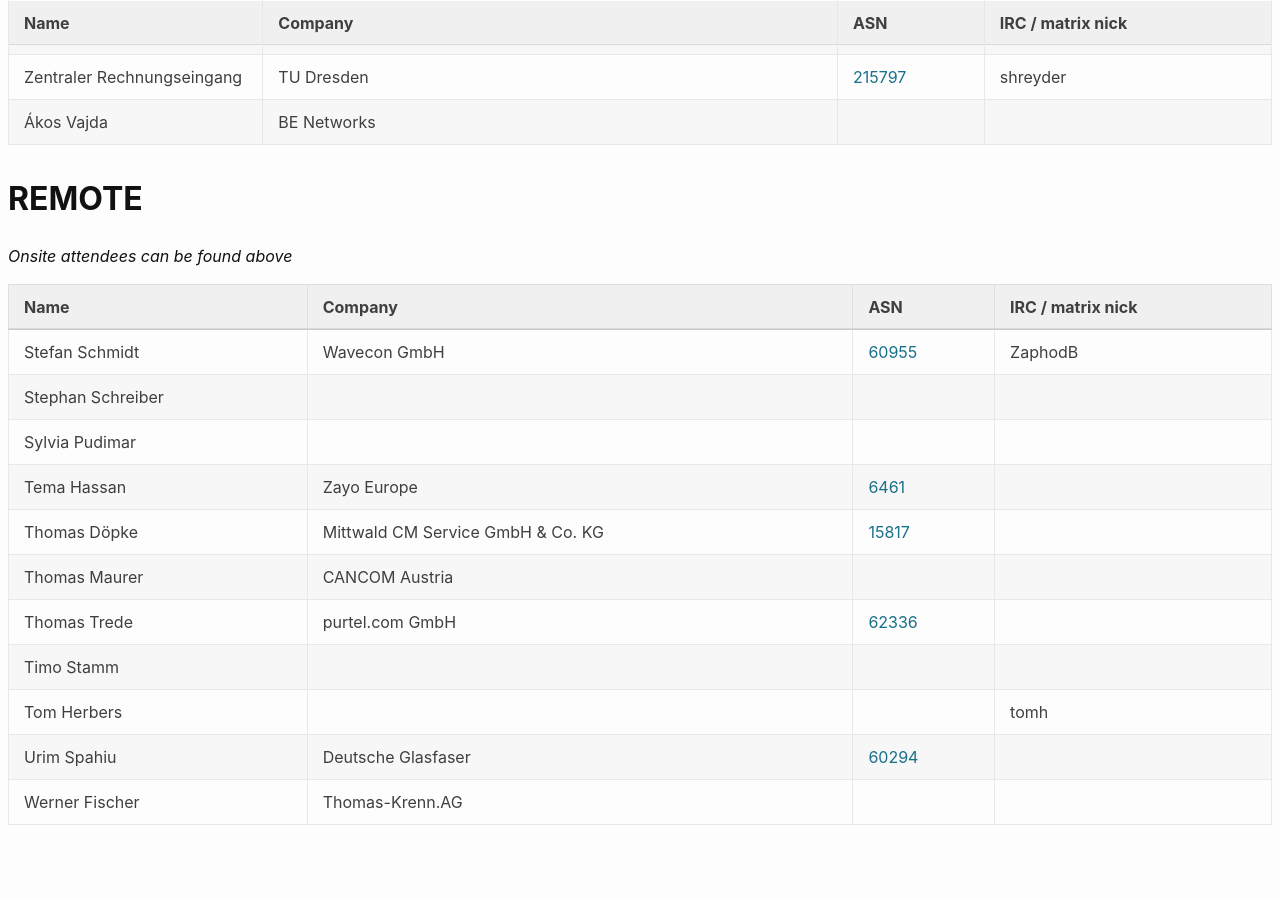
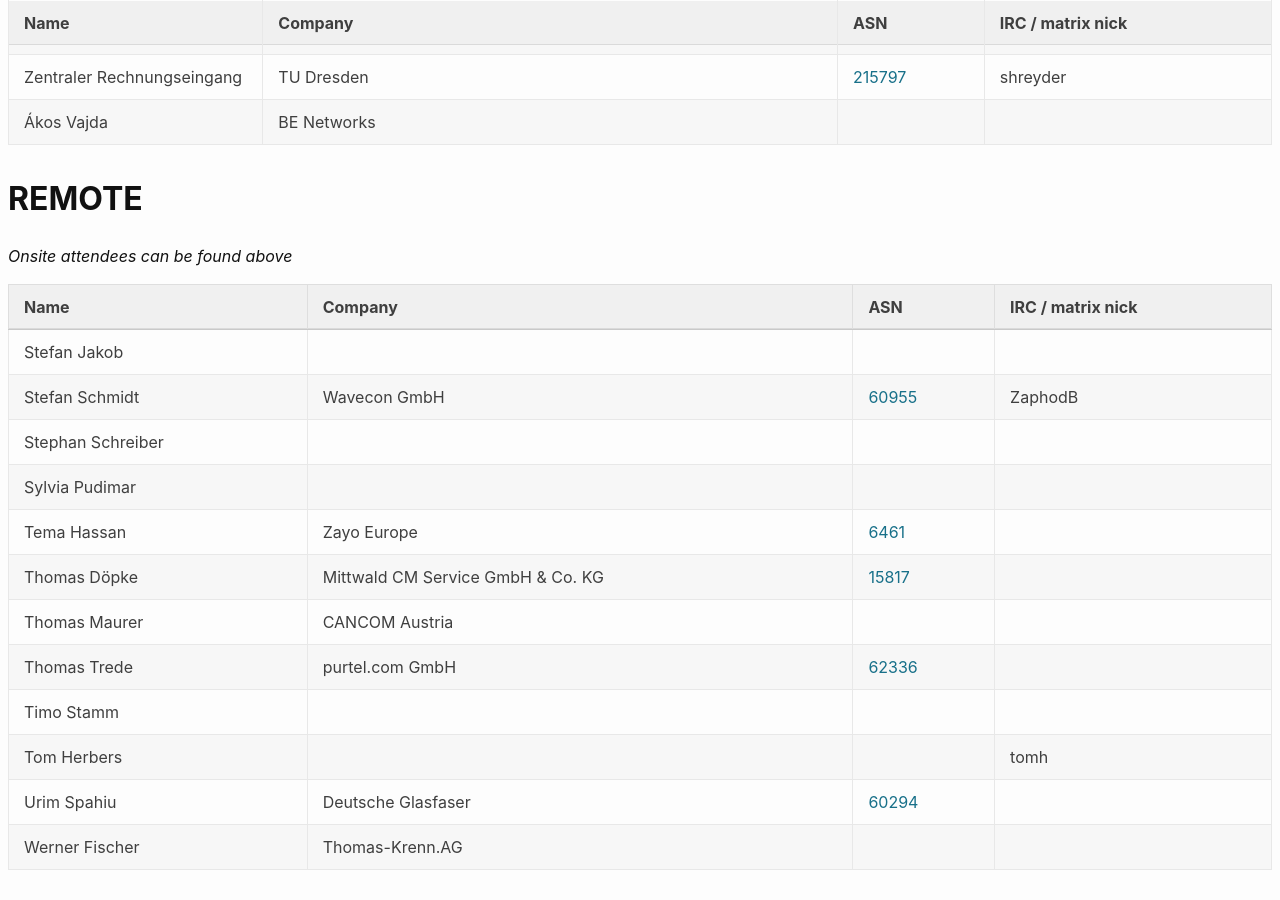
Before and after one commit to denog/pretix-attendeelist, a Jekyll site: the page built from denog16/index.markdown, in a window 1280 px wide and 900 px high, scrolled down 24272 px. Built offline with Jekyll 4.4.1, drawn with Linux system fonts in a browser that asks for light colours; before the commit the page ends 25127 px from its top, so only the background shows below that.

Commit message:
Latest data: Wed Nov  6 21:10:45 UTC 2024

```diff
--- a/_data/attendees_denog16_online.json
+++ b/_data/attendees_denog16_online.json
@@ -1,4 +1,10 @@
 [
+  {
+    "name": "Stefan Jakob",
+    "company": null,
+    "irc": null,
+    "asn": null
+  },
   {
     "name": "Stefan Schmidt",
     "company": "Wavecon GmbH",
```
